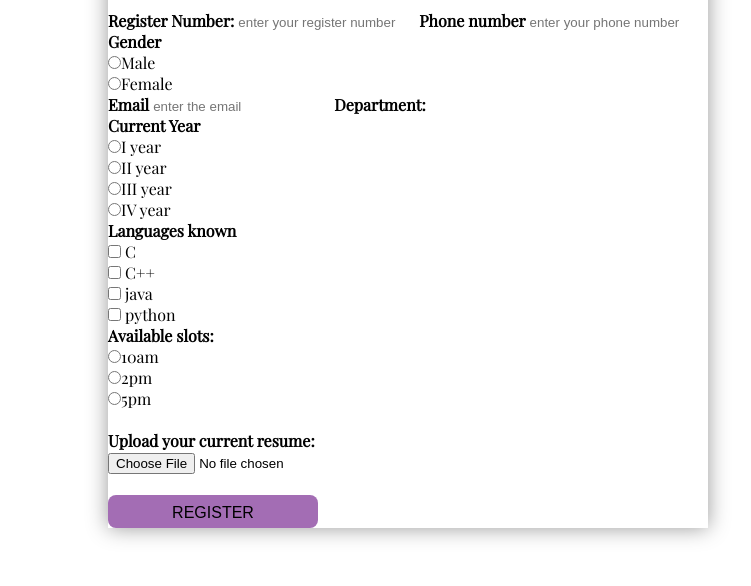
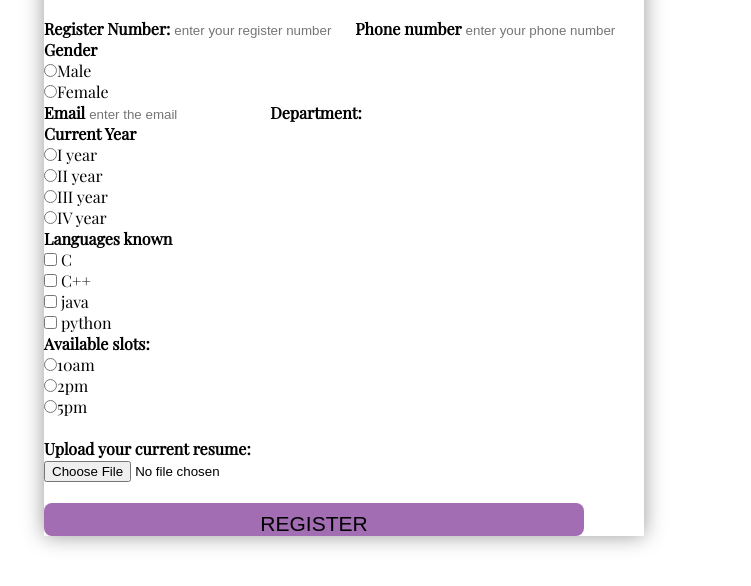
Before and after one commit to Mern-project2/student-registration-form, a plain HTML site: page index.html in a window 1280 px wide. Shown: the part 136-722 px from the top of the page, without its empty margins (340-1091 px from the left). Drawn offline with nearby package versions, Linux system fonts and the light colour scheme.

Commit message:
ADD.added the style for student registration form

```diff
--- a/assets/CSS/style.css
+++ b/assets/CSS/style.css
@@ -1,27 +1,31 @@
 .button{
 	border: none;
-	width: 210px;
     padding:9px;
 	height: 33px;
-    left: 8%;
-    font-size: 16px;
     font-weight:500;
 	background: #a36db4;
     border-radius: 8px;
     opacity: 1;
+    font-size: 21px;
+    display: block;
+    width: 90%;
+
+}
+
 }
 .button:hover{
     color: rgb(59, 233, 15);
 }
 .studentenrollform{
     position: absolute;
-    left: 35%;
-    top: 9%;
+    top: 10%;
+    left: 30%;
     font-family: 'Playfair Display', serif;
     width: 600px;
     border: #a36db4;
     border-top: #539add;
     box-shadow: 0 0 20px 0 #999;
+
     }
 *{
     background-color: #fff;
```
Also changed, not shown: index.html (line endings or trailing spaces).
